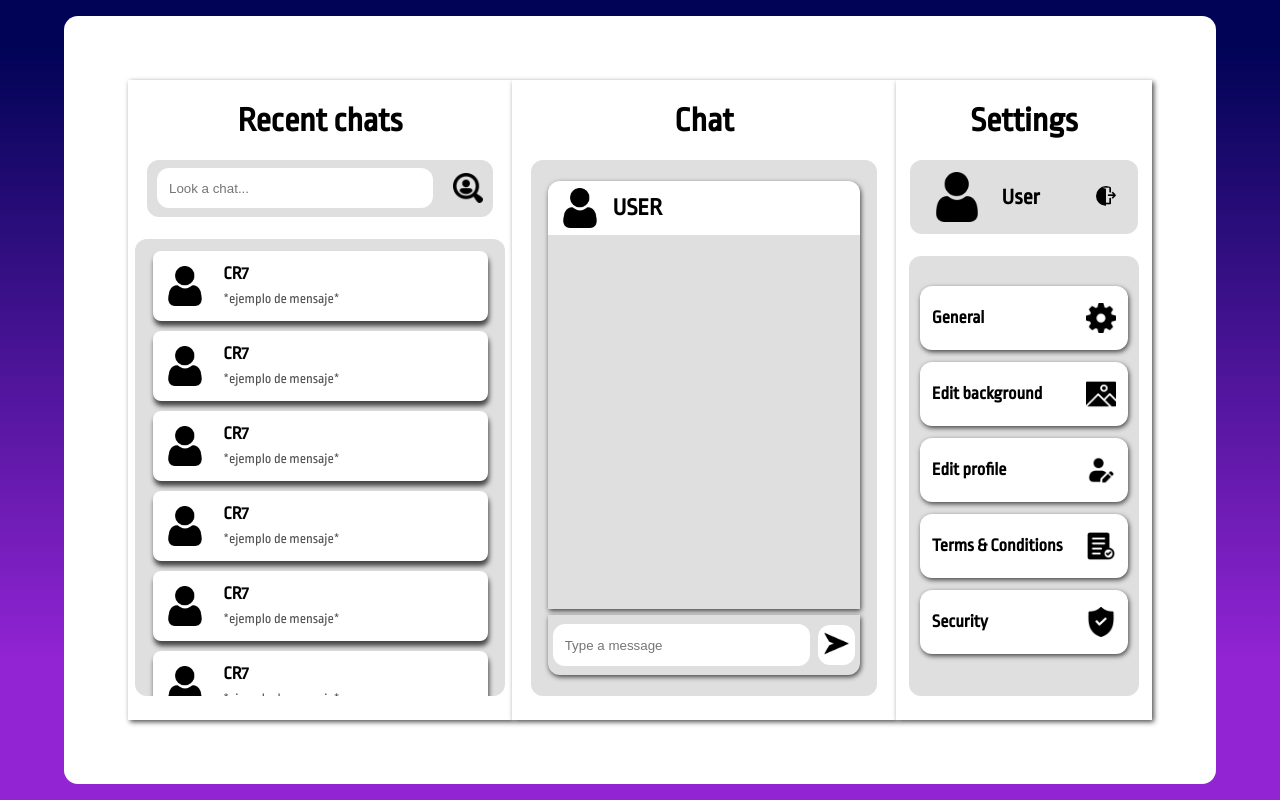
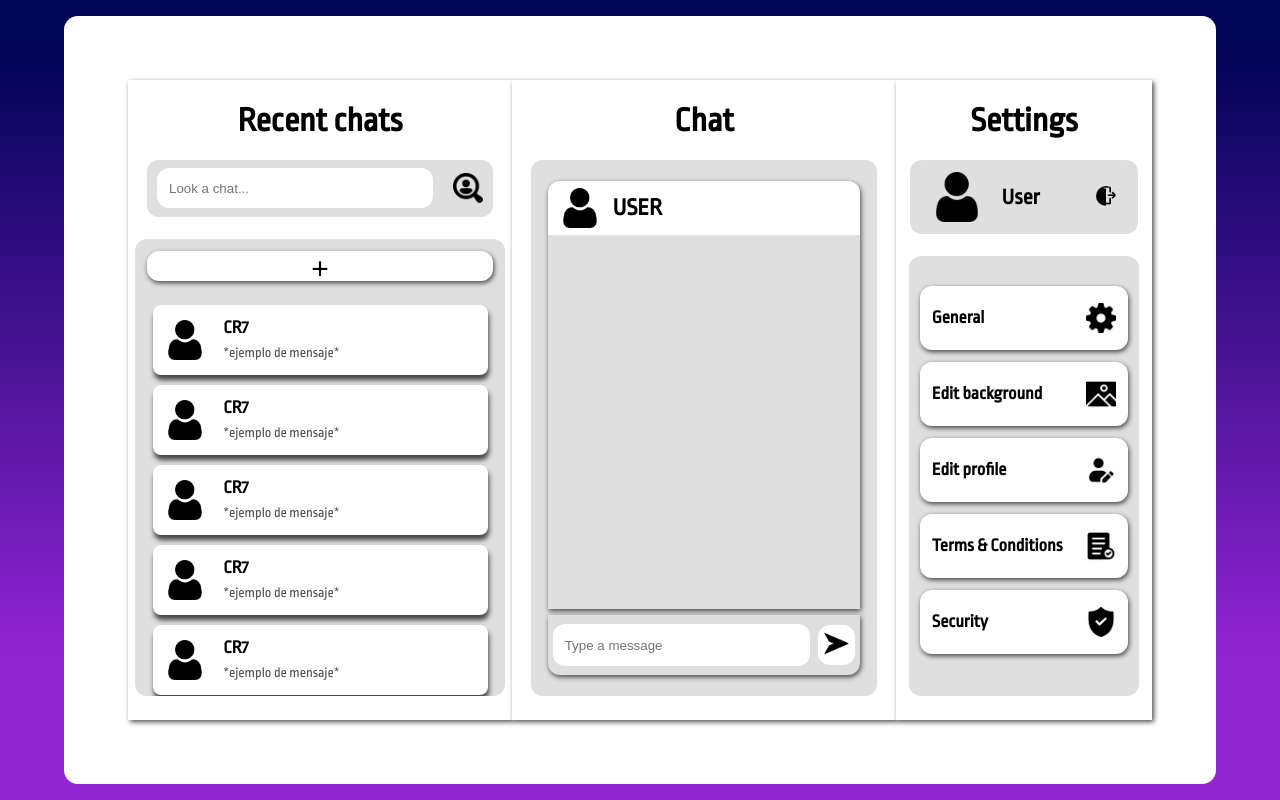
Before and after one commit to LTovarAlc/chatxp, a React (Create React App) app: page /dashboard in a window 1280 px wide. Built offline with nearby package versions, Linux system fonts and the light colour scheme.

Commit message:
add button addFriends

```diff
--- a/src/components/RecentChats/RecentChats.css
+++ b/src/components/RecentChats/RecentChats.css
@@ -71,3 +71,23 @@
 .chat__container{
     box-shadow: 1px 5px 5px rgba(0, 0, 0, 0.7);
 }
+
+.chat__container:hover{
+    box-shadow: 2px 7px 5px rgba(0, 0, 0, 0.7);
+}
+
+.addFriend{
+    width: 100%;
+    margin: 0px 0px 24px 0px;
+    border: none;
+    border-radius: 12px;
+    height: 30px;
+    background-color: #fff;
+    font-size: 30px;
+    cursor: pointer;
+    box-shadow: 1px 2px 5px rgba(0, 0, 0, 0.7);
+}
+
+.addFriend:hover{
+    box-shadow: 2px 4px 5px rgba(0, 0, 0, 0.7);
+}
--- a/src/components/RecentChats/RecentChats.jsx
+++ b/src/components/RecentChats/RecentChats.jsx
@@ -16,6 +16,7 @@ const RecentChat = () => {
           <img src="./img/search.png" alt="Search" className="search" />
         </div>
         <div className="conversation__container">
+          <button className="addFriend" title="Add Friend/chat">+</button>
           <div className="chat__container">
             <img src="./img/user.png" alt="User" className="user__image" />
             <div className="chat__info">
--- a/src/components/chatBox/ChatBox.css
+++ b/src/components/chatBox/ChatBox.css
@@ -54,11 +54,20 @@
     outline: none;
 }
 
+.message:focus{
+    box-shadow: 1px 2px 5px rgba(0, 0, 0, 0.7);
+}
+
 .sendMessage{
     border: none;
     background-color: #fff;
     padding: 6px;
     border-radius: 12px;
+    cursor: pointer;
+}
+
+.sendMessage:hover{
+    box-shadow: 1px 2px 5px rgba(0, 0, 0, 0.7);
 }
 
 .send__icon{
```
